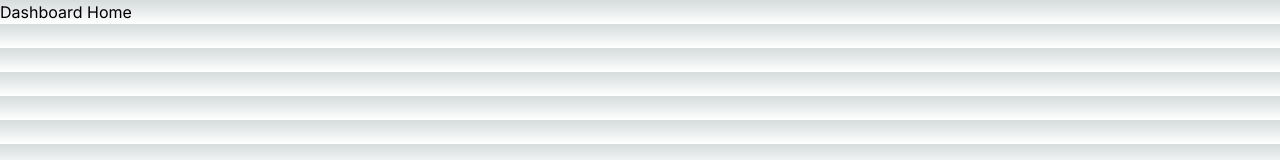
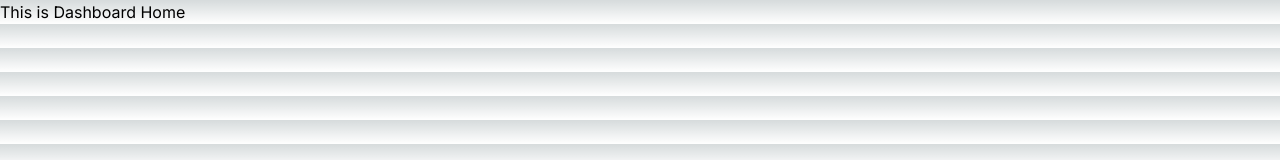
Before and after one commit to prantosheikh/conutries, a Next.js app: page /dashboard in a window 1280 px wide. Shown: the top 160 px of the page. Built offline with nearby package versions, Linux system fonts and the light colour scheme.

Commit message:
some changes

```diff
--- a/src/app/dashboard/page.js
+++ b/src/app/dashboard/page.js
@@ -2,7 +2,7 @@
 const Page = () => {
     return (
         <div>
-            <h1>Dashboard Home</h1>
+            <h1> This is Dashboard Home</h1>
         </div>
     );
 };
```
